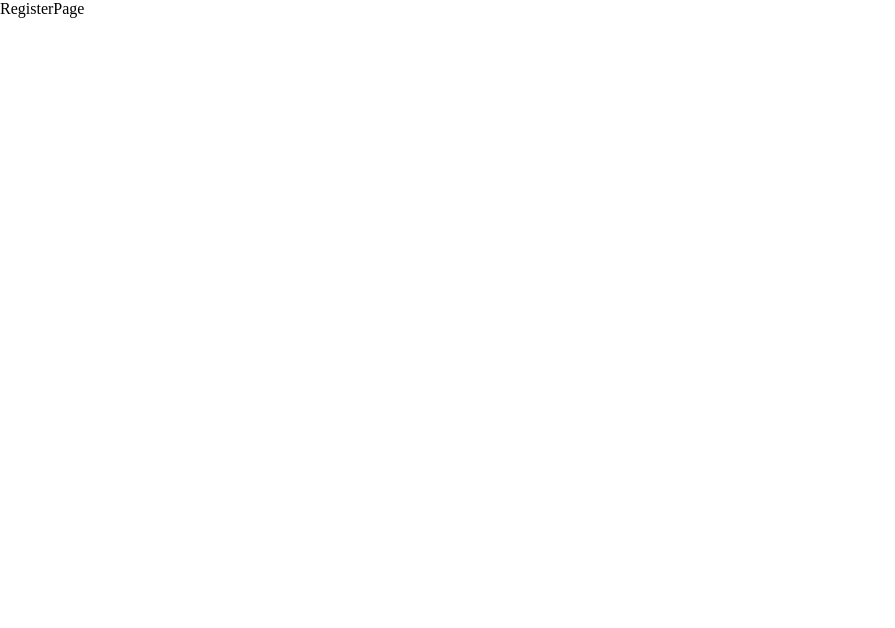
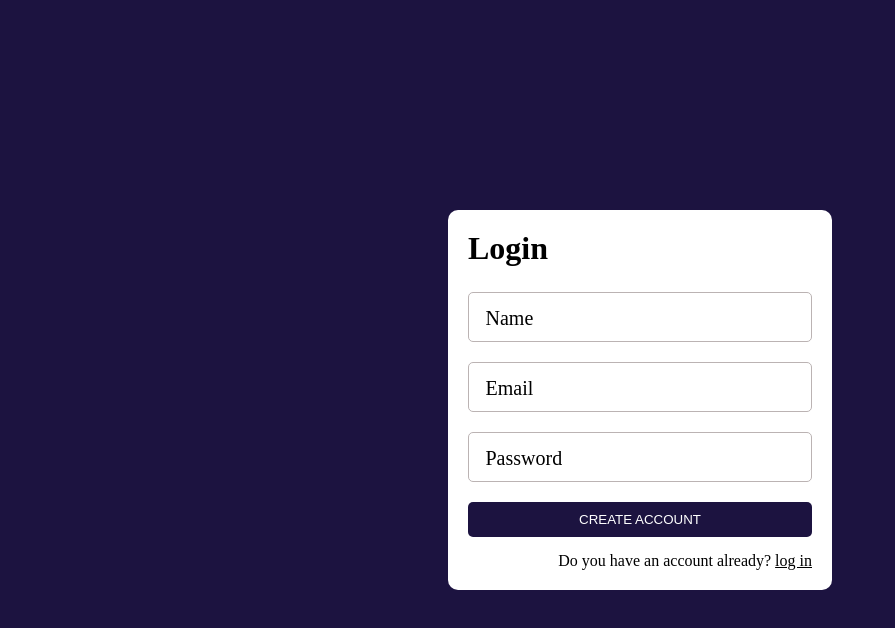
Before and after one commit to EdssonVega/journal, a React (Create React App) app: page /auth/register in a window 1280 px wide. Shown: the top 628 px of the page, without its empty margins (0-895 px from the left). Built offline with nearby package versions, Linux system fonts and the light colour scheme.

Commit message:
finished register page

```diff
--- a/src/auth/pages/LoginPage.jsx
+++ b/src/auth/pages/LoginPage.jsx
@@ -27,7 +27,7 @@ export const LoginPage = () => {
             GOOGLE
           </button>
         </div>
-        <NavLink >Crear una cuenta</NavLink>
+        <NavLink to={"/auth/register"} >Create an account</NavLink>
       </div>
     </div>
   )
--- a/src/auth/pages/RegisterPage.jsx
+++ b/src/auth/pages/RegisterPage.jsx
@@ -1,7 +1,36 @@
-import React from 'react'
+import React from "react";
+import { FaGoogle } from "react-icons/fa";
+import { NavLink } from "react-router-dom";
+import "./loginPageStyles.css";
 
 export const RegisterPage = () => {
   return (
-    <div>RegisterPage</div>
-  )
-}
+    <div className="bgContainer">
+      <div className="formContainer">
+        <h1>Login</h1>
+        <div className="labelAnimationContainer">
+          <input className="inputAnimation" type="text" placeholder="" />
+          <label className="labelAnimation" htmlFor="">
+            Name
+          </label>
+        </div>
+        <div className="labelAnimationContainer">
+          <input className="inputAnimation" type="email" placeholder="" />
+          <label className="labelAnimation" htmlFor="">
+            Email
+          </label>
+        </div>
+        <div className="labelAnimationContainer">
+          <input className="inputAnimation" type="password" placeholder="" />
+          <label className="labelAnimation" htmlFor="">
+            Password
+          </label>
+        </div>
+        <div className="buttonsContainer">
+          <button>CREATE ACCOUNT</button>
+        </div>
+        <p>Do you have an account already? <NavLink to={"/auth/login"}>log in</NavLink></p>
+      </div>
+    </div>
+  );
+};
--- a/src/auth/pages/loginPageStyles.css
+++ b/src/auth/pages/loginPageStyles.css
@@ -52,6 +52,9 @@
     transition: all 0.35s;
 }
 
+.inputAnimation:focus{
+    border: 2px solid black;
+}
 
 .inputAnimation:focus ~ .labelAnimation, .inputAnimation:not(:placeholder-shown) ~ .labelAnimation{
     transform: scale(0.7)  translateY(-125%);
@@ -63,6 +66,7 @@
     display: flex;
     justify-content: space-between;
     margin-bottom: 15px;
+    gap: 15px;
 }
 
 .buttonsContainer button{
@@ -75,11 +79,11 @@
     border-radius: 5px;
     border: none;
     padding: 10px 0px;
-    width: 40%;
     cursor:pointer;
+    flex-grow: 1;
 }
 
-.formContainer a{
+.formContainer a, .formContainer p{
     color: black;
     align-self: flex-end;
 }
```
